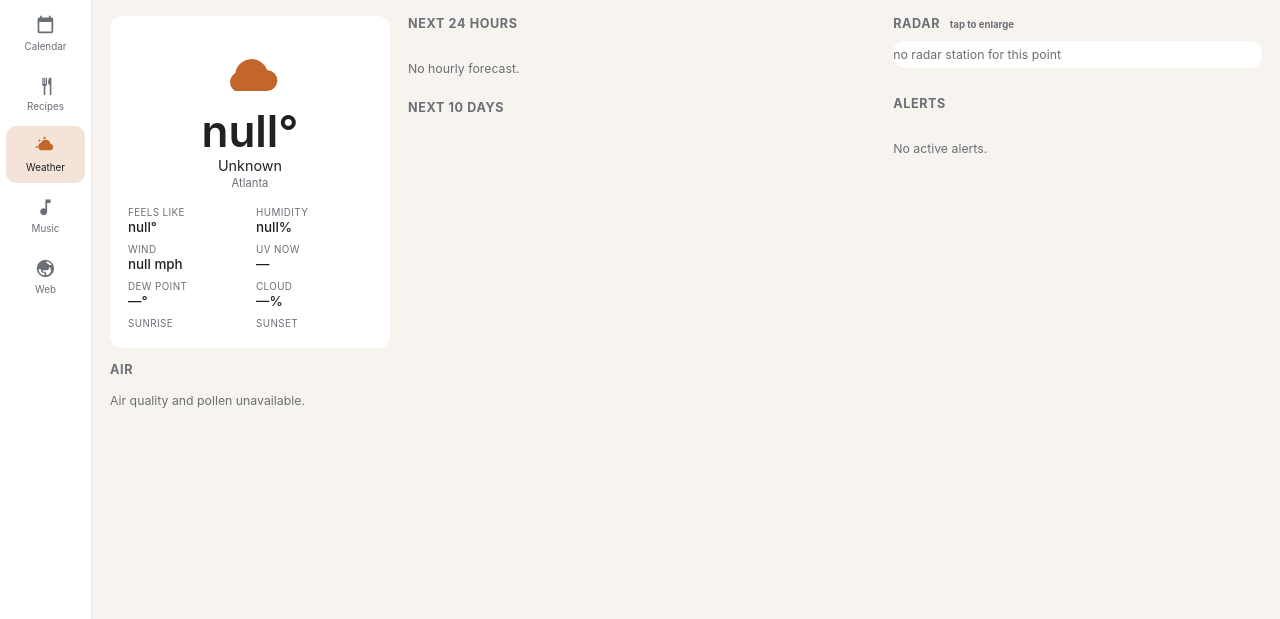
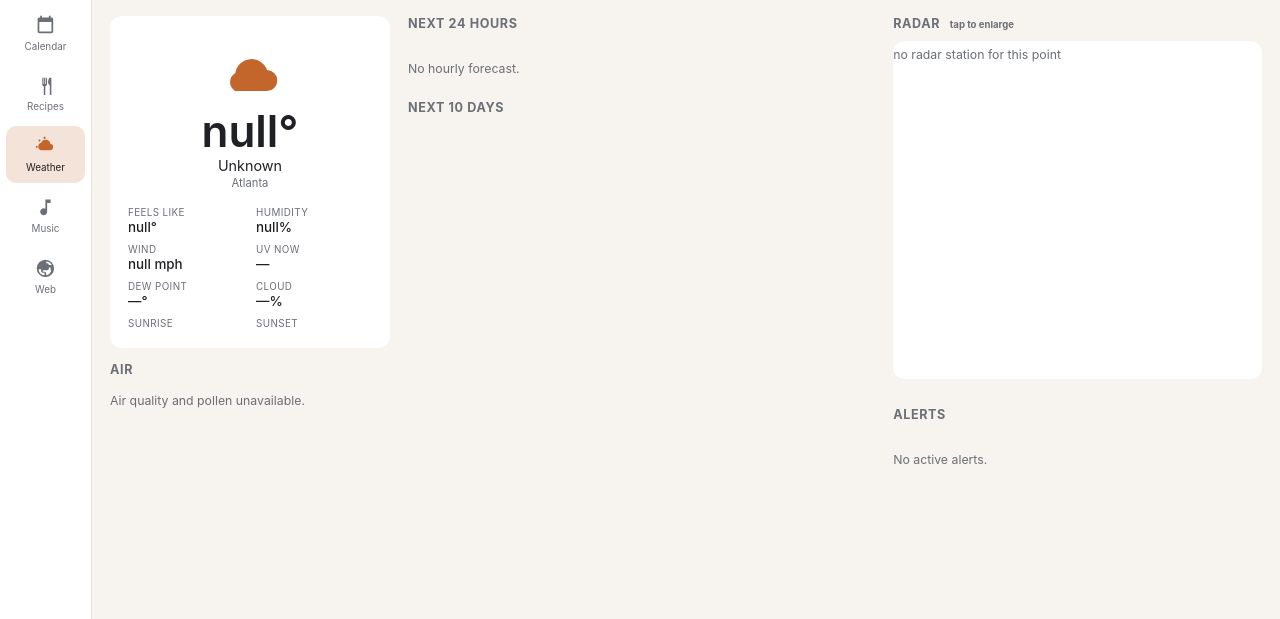
Before and after one commit to elijahcraig45/wallCalendar, a Flask app: page /weather in a window 1280 px wide. Shown: the part 64-683 px from the top of the page. Run offline with Flask 3, Linux system fonts and the light colour scheme; data that the repository does not hold is empty.

Commit message:
radar: the thumbnail collapsed to nothing on the live page
`#wx-radar` was `flex: 1; height: 100%` from when the radar had a column to
itself. Moving it in above the alerts left it in a flex parent that never grew, so
the image was height:100% of zero and the live page rendered an empty div - 32px
tall, measured.

Sized from its own width now via `aspect-ratio: 600 / 550`, the RIDGE image's own
shape, so it doesn't depend on what the column decides to give it.

The tests missed this entirely, and that's the more useful lesson: they asserted
which URL loaded, which tab was active, and which caption showed - all of which
passed while nothing was visible on screen. They now assert the thumbnail has a
size. Reintroducing the flex sizing fails at 32px against a floor of 120.

Found by pointing a browser at the Pi rather than at demo mode, where radar is
deliberately absent and the block was filled by a text placeholder that gave it
intrinsic height.

86 passing.

🤖 Generated with Claude Code at The Home Depot

Co-Authored-By: Claude <noreply@anthropic.com>

```diff
--- a/static/style.css
+++ b/static/style.css
@@ -2770,8 +2770,22 @@ textarea.text-input {
 
 /* radar */
 
-#wx-radar-block { min-height: 0; display: flex; flex-direction: column; }
-#wx-radar { flex: 1; min-height: 0; border-radius: 12px; overflow: hidden; background: var(--surface); }
+#wx-radar-block { flex: 0 0 auto; display: flex; flex-direction: column; }
+
+/* Sized from its own width via aspect-ratio, NOT from the column.
+   This was `flex: 1; height: 100%`, which worked while the radar had a column to
+   itself and collapsed to zero height once it moved in above the alerts: the
+   thumbnail img is height:100% of a parent that never grew, so the live page
+   rendered an empty div. It survived the tests because they checked the wiring
+   (which URL loads, which tab is active) and never that the thing had a size.
+   600x550 is the RIDGE image's own shape. */
+#wx-radar {
+  width: 100%;
+  aspect-ratio: 600 / 550;
+  border-radius: 12px;
+  overflow: hidden;
+  background: var(--surface);
+}
 
 .wx-radar-img {
   width: 100%;
```
Also changed, not shown: tests/features.spec.js (+7 -0 lines).
